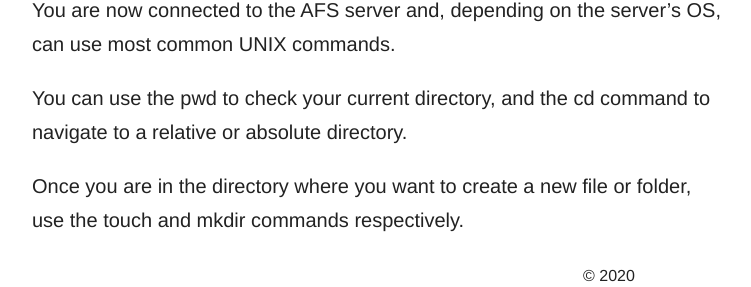
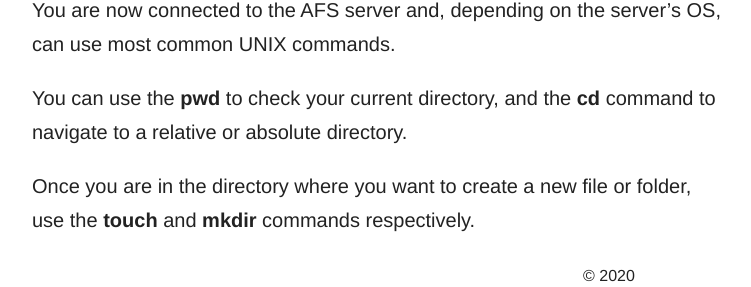
Before and after one commit to tmazyrko/IS117-TeamProject1, a plain HTML site: page tutorials/webstorm-afs/tutorial3.html in a window 1280 px wide. Shown: the part 1697-1984 px from the top of the page, without its empty margins (31-782 px from the left). Drawn offline with nearby package versions, Linux system fonts and the light colour scheme; files whose address does not match are found by name.

Commit message:
Fix: command formatting in-line

```diff
--- a/tutorials/webstorm-afs/tutorial3.html
+++ b/tutorials/webstorm-afs/tutorial3.html
@@ -48,8 +48,8 @@
             <p>Then, enter your AFS account password.</p>
             <img src="../../img/webstorm/tutorial3/img03.png">
             <p>You are now connected to the AFS server and, depending on the server’s OS, can use most common UNIX commands.</p>
-            <p>You can use the pwd to check your current directory, and the cd command to navigate to a relative or absolute directory.</p>
-            <p>Once you are in the directory where you want to create a new file or folder, use the touch and mkdir commands respectively.</p>
+            <p>You can use the <strong>pwd</strong> to check your current directory, and the <strong>cd</strong> command to navigate to a relative or absolute directory.</p>
+            <p>Once you are in the directory where you want to create a new file or folder, use the <strong>touch</strong> and <strong>mkdir</strong> commands respectively.</p>
         </div>
     </main>
 
```
